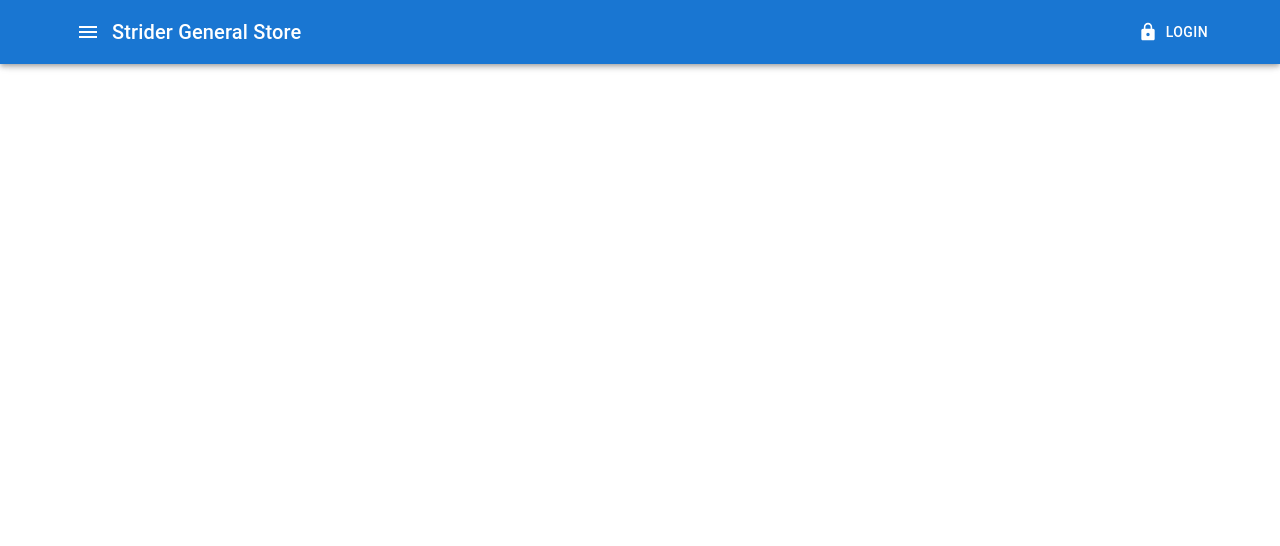
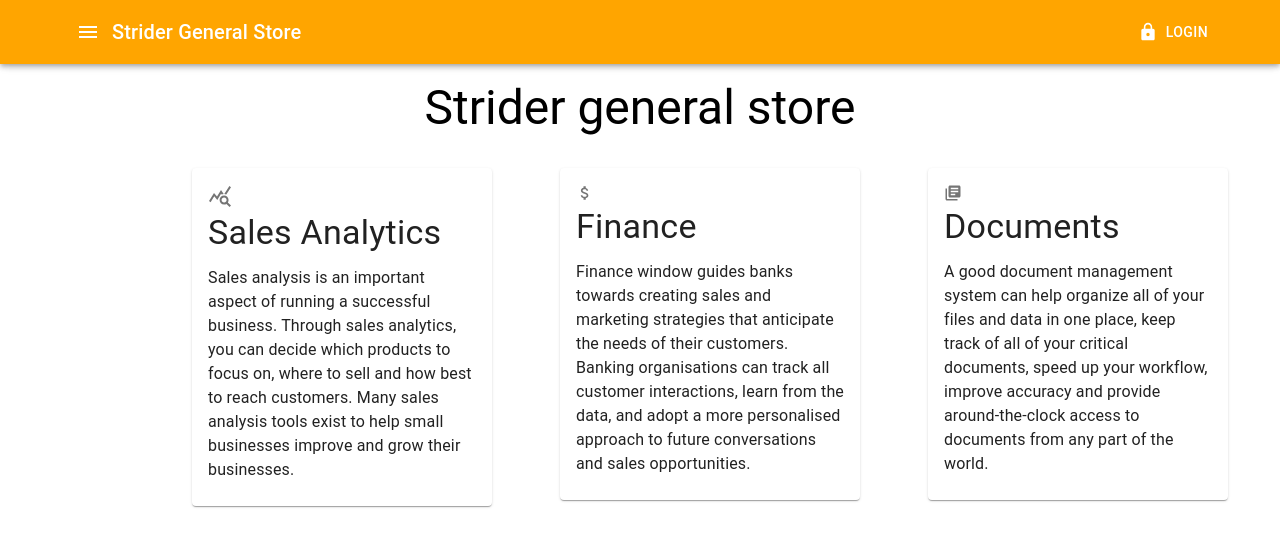
Before and after one commit to Elmira2505/coding-challenge, a React (Create React App) app: page / in a window 1280 px wide. Shown: the top 546 px of the page. Built offline with nearby package versions, Linux system fonts and the light colour scheme.

Commit message:
theme has changed homePage has added

```diff
--- a/src/components/NavBar.js
+++ b/src/components/NavBar.js
@@ -15,9 +15,9 @@ const NavBar = () => {
         dispatch,
     } = useValue();
     return (
-        <AppBar>
-            <Container maxWidth='lg'>
-                <Toolbar disableGutters>
+        <AppBar sx={{ bgcolor: "orange"}}>
+            <Container maxWidth='lg' >
+                <Toolbar disableGutters >
                     <Box>
                         <IconButton size='large' color='inherit'>
                             <MenuIcon/>
--- a/src/components/user/UserMenu.js
+++ b/src/components/user/UserMenu.js
@@ -26,7 +26,7 @@ const UserMenu = ({anchorUserMenu, setAnchorUserMenu}) => {
                 </ListItemIcon>
                 Profile
             </MenuItem>
-            <MenuItem onClick={() => navigate('dashboard')}>
+            <MenuItem onClick={() => navigate('dashboard/stats')}>
                 <ListItemIcon>
                     <Dashboard fontSize="small"/>
                 </ListItemIcon>
--- a/src/pages/dashboard/Dashboard.js
+++ b/src/pages/dashboard/Dashboard.js
@@ -8,7 +8,7 @@ import IconButton from '@mui/material/IconButton';
 import MenuIcon from '@mui/icons-material/Menu';
 import {useMemo, useState} from "react";
 import SideList from "./SideList";
-import {Button, createTheme, ThemeProvider, Tooltip} from "@mui/material";
+import {createTheme, ThemeProvider, Tooltip} from "@mui/material";
 import {Brightness4, Brightness7, Home} from "@mui/icons-material";
 import {useNavigate} from "react-router-dom";
 
@@ -66,10 +66,10 @@ export default function Dashboard() {
 
     return (
         <ThemeProvider theme={light ? lightTheme : darkTheme}>
-            <Box sx={{display: 'flex'}}>
+            <Box sx={{display: 'flex'}} >
                 <CssBaseline/>
                 <AppBar position="fixed" open={open}>
-                    <Toolbar>
+                    <Toolbar sx={{ bgcolor: "orange"}}>
                         <IconButton
                             color="inherit"
                             aria-label="open drawer"
@@ -93,11 +93,9 @@ export default function Dashboard() {
                             component="div"
                             sx={{ flexGrow: 1 }}
                         >
-                            Dashboard
+                            STRIDER GENERAL STORE
                         </Typography>
-
                             <IconButton onClick={() => setLight((prev) => !prev)}> {dark ? <Brightness7 /> : <Brightness4 />}</IconButton>
-
                     </Toolbar>
                 </AppBar>
                 <SideList {...{ open, setOpen }} />
--- a/src/pages/dashboard/HomePage.js
+++ b/src/pages/dashboard/HomePage.js
@@ -1,10 +1,84 @@
 import NavBar from "../../components/NavBar";
+import {Box, Card, CardContent, Container, Grid, ListItemIcon, Paper, Typography} from "@mui/material";
+import {AttachMoney, LibraryBooks, QueryStats} from "@mui/icons-material";
+import React from "react";
+import {styled} from '@mui/material/styles';
 
+const Div = styled('div')(({theme}) => ({
+    ...theme.typography.button,
+    backgroundColor: theme.palette.background.paper,
+    padding: theme.spacing(1),
+}));
 
 function Home() {
     return (
         <div className="App">
             <NavBar/>
+            <Container sx={{mt: 10, mb: 3, justifyContent: 'center'}}>
+                <Typography sx={{textAlign: "center"}}
+                            variant={'h3'}>
+                    Strider general store</Typography>
+            </Container>
+            <Grid container spacing={24} sx={{justifyContent: 'center'}}>
+                <Grid item md={3}>
+                    <Card sx={{minWidth: 300, minHeight: 200, m: 1}}>
+                        <CardContent>
+                            <ListItemIcon sx={{fontSize: 'large'}}>
+                                <QueryStats/>
+                            </ListItemIcon>
+                            <Typography gutterBottom variant="h4" component="div">
+                                Sales Analytics
+                            </Typography>
+                            <Typography>
+                                Sales analysis is an important aspect of running a successful business.
+                                Through sales analytics, you can decide which products to focus on, where to sell and
+                                how best to reach customers.
+                                Many sales analysis tools exist to help small businesses improve and grow their
+                                businesses.
+                            </Typography>
+                        </CardContent>
+                    </Card>
+                </Grid>
+                <Grid item md={3}>
+                    <Card sx={{minWidth: 300, minHeight: 200, m: 1}}>
+                        <CardContent>
+                            <ListItemIcon>
+                                <AttachMoney sx={{fontSize: 'large'}}/>
+                            </ListItemIcon>
+                            <Typography gutterBottom variant="h4" component="div">
+                                Finance
+                            </Typography>
+                            <Typography>
+                                Finance window guides banks towards creating sales and marketing strategies that
+                                anticipate the needs of their customers.
+                                Banking organisations can track all customer interactions,
+                                learn from the data, and adopt a more personalised approach to future conversations and
+                                sales opportunities.
+                            </Typography>
+                        </CardContent>
+                    </Card>
+                </Grid>
+                <Grid item md={3}>
+                    <Card sx={{minWidth: 300, minHeight: 200, m: 1}}>
+                        <CardContent>
+                            <ListItemIcon>
+                                <LibraryBooks sx={{fontSize: 'large'}}/>
+                            </ListItemIcon>
+                            <Typography gutterBottom variant="h4" component="div">
+                                Documents
+                            </Typography>
+                            <Typography>
+                                A good document management system can help organize all of your files and data in one
+                                place,
+                                keep track of all of your critical documents, speed up your workflow,
+                                improve accuracy and provide around-the-clock access to documents from any part of the
+                                world.
+                            </Typography>
+                        </CardContent>
+                    </Card>
+                </Grid>
+
+            </Grid>
         </div>
     );
 }
--- a/src/pages/dashboard/SideList.js
+++ b/src/pages/dashboard/SideList.js
@@ -16,9 +16,8 @@ import {Avatar, Tooltip} from "@mui/material";
 import {Route, Routes, useNavigate} from "react-router-dom";
 import Orders from "./orders/Orders";
 import Stats from "./Statistics/Stats";
-import HomePage from "./HomePage";
 import CustomerCards from "./customers/CustomerCards";
-import CustomerList from "./customers/CustomerList";
+
 
 const drawerWidth = 240;
 
@@ -84,7 +83,7 @@ const SideList = ({open, setOpen}) => {
         {title:'Customers', icon:<PeopleAlt/>, link:'customers', component:<CustomerCards {...{setSelectedLink, link: 'customers'}}/>},
         {title:'Statistics', icon:<QueryStats/>, link:'stats', component:<Stats {...{setSelectedLink, link: 'stats'}}/>},
         {title:'Orders', icon:<Inventory2/>, link:'orders', component:<Orders {...{setSelectedLink, link: 'orders'}}/>},
-        {title:'Dashboard', icon:<Dashboard/>, link:'dashboard', component:<HomePage {...{setSelectedLink, link: 'dashboard'}}/>},
+        // {title:'Dashboard', icon:<Dashboard/>, link:'dashboard', component:<HomePage {...{setSelectedLink, link: 'dashboard'}}/>},
     ], [])
 
     return (
--- a/src/pages/dashboard/Statistics/Stats.js
+++ b/src/pages/dashboard/Statistics/Stats.js
@@ -95,12 +95,6 @@ const Stats = ({setSelectedLink, link}) => {
                         </ListItem>
                     </Box>)}
 
-                    {/*{receipts.map(order => {*/}
-                    {/*    <ListItemText key={order} order={order}*/}
-                    {/*    primary={receipts.name}*/}
-                    {/*    secondary={`Date purchased: ${moment(order.date).format('YYYY-MM-DD H:mm:ss')}`}/>*/}
-                    {/*})}*/}
-
                 </Box>
             </Paper>
 
--- a/src/pages/dashboard/orders/Orders.js
+++ b/src/pages/dashboard/orders/Orders.js
@@ -1,8 +1,18 @@
 import React from 'react'
-import {useEffect, useMemo} from "react";
-import {Button, Paper, Table, TableBody, TableCell, TableContainer, TableHead, TableRow} from "@mui/material";
+import {useEffect} from "react";
+import {
+    Paper,
+    Table,
+    TableBody,
+    TableCell,
+    TableContainer,
+    TableHead,
+    TableRow,
+    Typography
+} from "@mui/material";
 import {receipts} from "../receipts/Receipts";
 import {Link, useNavigate} from "react-router-dom";
+
 
 
 
@@ -14,10 +24,9 @@ const OrderList = ({setSelectedLink, link}) => {
 const router = useNavigate()
     console.log(router)
 
-
     return (
-        <TableContainer component={Paper} sx={{ minWidth: 550, maxHeight: '800px' }}>
-            <h1>Orders</h1>
+        <TableContainer component={Paper} sx={{ minWidth: 500, maxHeight: '800px' }}>
+           <Typography variant={'h4'} sx={{m:3}}>Orders</Typography>
             <Table aria-label="simple table" stickyHeader>
                 <TableHead>
                     <TableRow>
@@ -47,9 +56,7 @@ const router = useNavigate()
                                 )}
                             </TableCell>
                             <TableCell align="center">{row.Date}</TableCell>
-                            <TableCell align="center">
-                                items
-                            </TableCell>
+                            <TableCell align="center">items</TableCell>
                             <TableCell align="center">{row.Total}</TableCell>
                         </TableRow>
                     ))}
--- a/src/pages/dashboard/receipts/Receipts.js
+++ b/src/pages/dashboard/receipts/Receipts.js
@@ -1,4 +1,3 @@
-import { v4 as uuidv4 } from 'uuid';
 
 export const receipts = [
     {
```
Also changed, not shown: src/pages/dashboard/receipts/TotalCount.js (line endings or trailing spaces).
